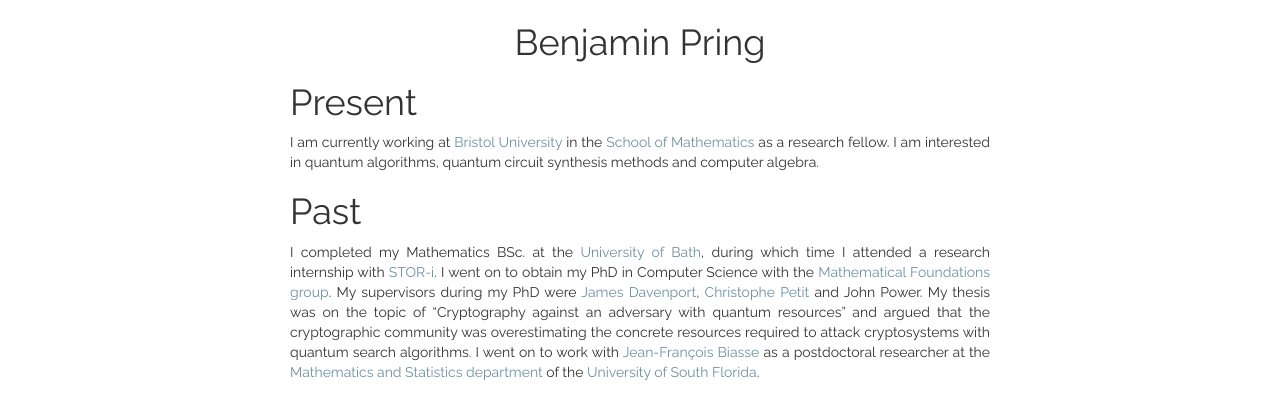
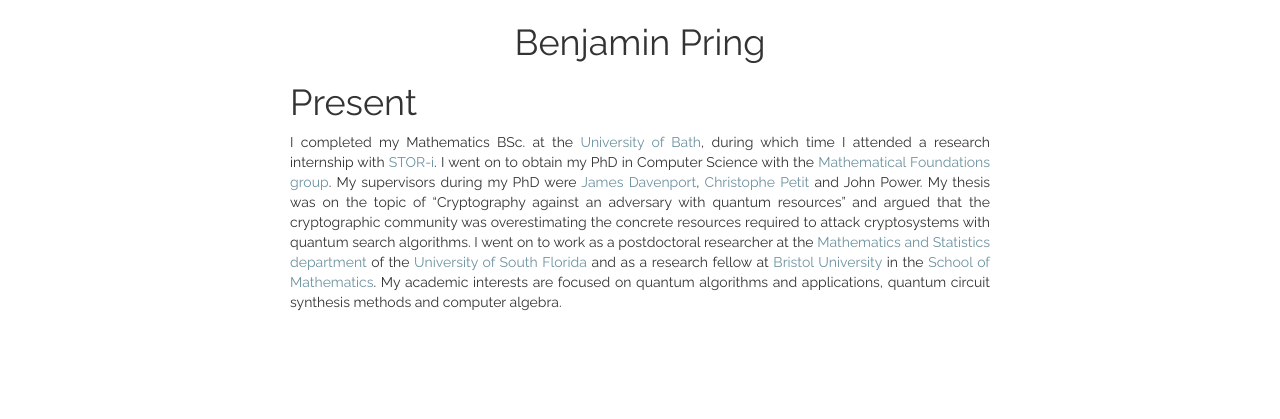
Before and after one commit to public-ket/public-ket.github.io, a plain HTML site: page index.html in a window 1280 px wide. Shown: the part 77-496 px from the top of the page. Drawn offline with nearby package versions, Linux system fonts and the light colour scheme; some packages are replaced by stand-ins of ours.

Commit message:
Update index.html

```diff
--- a/index.html
+++ b/index.html
@@ -132,9 +132,7 @@
 
 
          <div class="homepage-content text-justify"><h1 id="present">Present</h1>
-<p>I am currently working at <a href="http://www.bristol.ac.uk/">Bristol University</a> in the <a href="http://www.bristol.ac.uk/maths/">School of Mathematics</a> as a research fellow. I am interested in quantum algorithms, quantum circuit synthesis methods and computer algebra.</p>
-<h1 id="past">Past</h1>
-<p>I completed my Mathematics BSc. at the <a href="https://www.bath.ac.uk">University of Bath</a>, during which time I attended a research internship with <a href="https://www.lancaster.ac.uk/stor-i/">STOR-i</a>. I went on to obtain my PhD in Computer Science with the <a href="https://www.bath.ac.uk/projects/mathematical-foundations-of-computation/">Mathematical Foundations group</a>. My supervisors during my PhD were <a href="http://people.bath.ac.uk/masjhd/">James Davenport</a>, <a href="http://homepages.ulb.ac.be/~chripeti/index.html">Christophe Petit</a> and John Power. My thesis was on the topic of &ldquo;Cryptography against an adversary with quantum resources&rdquo; and argued that the cryptographic community was overestimating the concrete resources required to attack cryptosystems with quantum search algorithms. I went on to work with <a href="http://www.lix.polytechnique.fr/~biasse/">Jean-François Biasse</a> as a postdoctoral researcher at the <a href="http://math.usf.edu/">Mathematics and Statistics department</a> of the <a href="https://www.usf.edu">University of South Florida</a>.</p>
+<p>I completed my Mathematics BSc. at the <a href="https://www.bath.ac.uk">University of Bath</a>, during which time I attended a research internship with <a href="https://www.lancaster.ac.uk/stor-i/">STOR-i</a>. I went on to obtain my PhD in Computer Science with the <a href="https://www.bath.ac.uk/projects/mathematical-foundations-of-computation/">Mathematical Foundations group</a>. My supervisors during my PhD were <a href="http://people.bath.ac.uk/masjhd/">James Davenport</a>, <a href="http://homepages.ulb.ac.be/~chripeti/index.html">Christophe Petit</a> and John Power. My thesis was on the topic of &ldquo;Cryptography against an adversary with quantum resources&rdquo; and argued that the cryptographic community was overestimating the concrete resources required to attack cryptosystems with quantum search algorithms. I went on to work as a postdoctoral researcher at the <a href="http://math.usf.edu/">Mathematics and Statistics department</a> of the <a href="https://www.usf.edu">University of South Florida</a> and as a research fellow at <a href="http://www.bristol.ac.uk/">Bristol University</a> in the <a href="http://www.bristol.ac.uk/maths/">School of Mathematics</a>. My academic interests are focused on quantum algorithms and applications, quantum circuit synthesis methods and computer algebra.</p>
 </div>
 </main>
 
```
